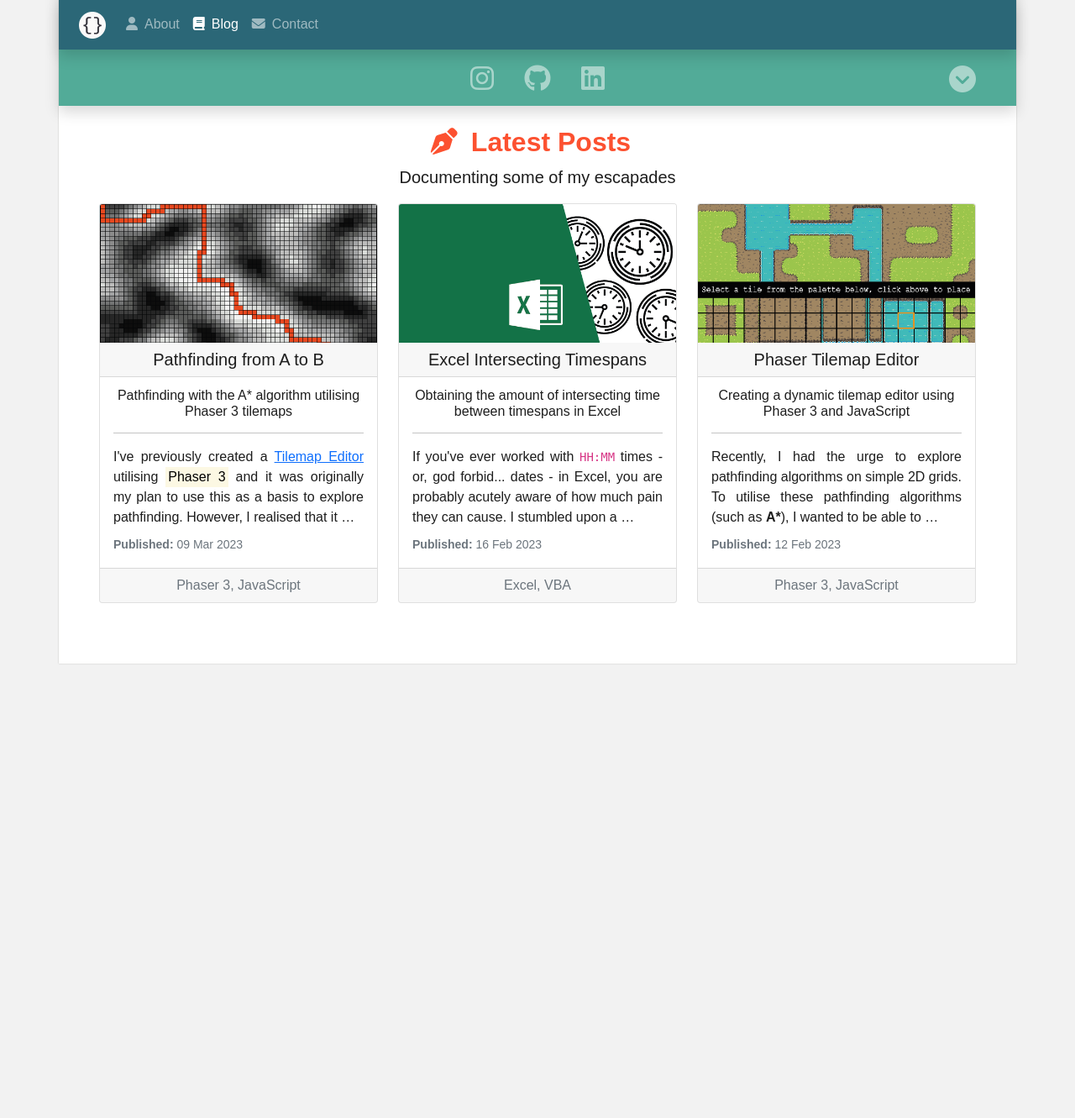
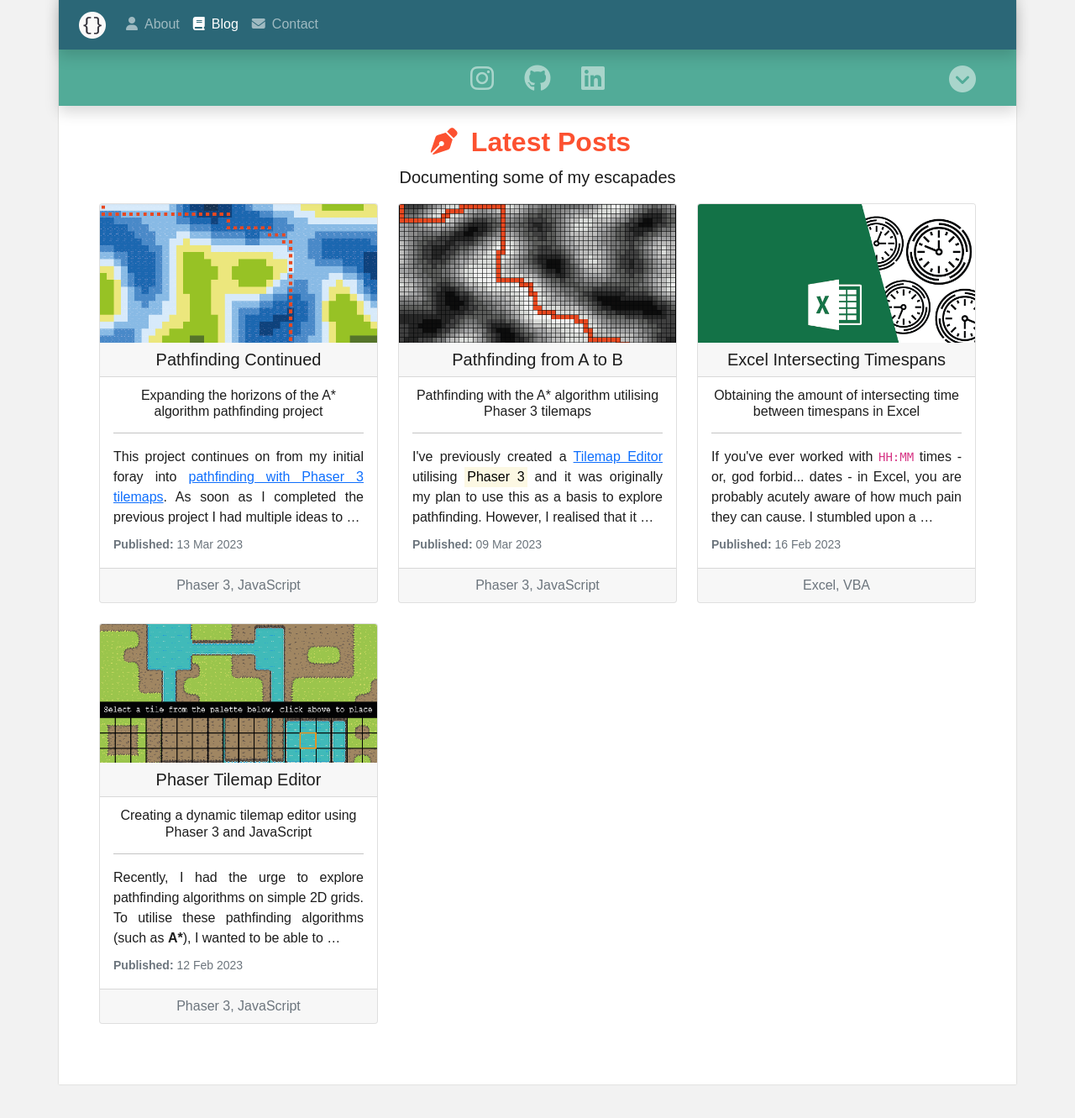
Before and after one commit to onemandan/onemandan.github.io, a Jekyll site: the page built from html/blog.html, in a window 1280 px wide and 1371 px high. Shown: the top 1331 px of the window at 84% size. Built offline with Jekyll 4.4.1, drawn with Linux system fonts in a browser that asks for light colours; some web fonts are replaced.

Commit message:
Added post: Pathfinding Continued
Added a blog post regarding the pathfinding v2 project

```diff
--- /dev/null
+++ b/_posts/2023-03-13-pathfinding-continued.html
@@ -0,0 +1,131 @@
+---
+layout: post
+title: Pathfinding Continued
+description: Expanding the horizons of the A* algorithm pathfinding project
+icon: fa-compass
+tags:
+    - Phaser 3
+    - JavaScript
+---
+
+<p>This project continues on from my initial foray into <a href="/2023/03/09/pathfinding.html">pathfinding with Phaser 3 tilemaps</a>.  As soon as I completed the previous project I had multiple ideas to expand it further, such as allowing diagonal movement through a modified heuristic, making it appear more visually appealing and adding in some <mark>user interaction</mark>.<p>
+
+<div class="alert alert-info" role="alert">
+    <div class="d-flex justify-content-center">
+        <span>
+            <strong>Note:</strong> Access and use the final project <a href="/projects/pathfinding-v2.html">here</a>.  Review the code <a href="https://github.com/onemandan/onemandan.github.io/blob/main//assets/projects/pathfinding-v2/js/pathfinding.js">here</a>.
+        </span>
+    </div>
+</div>
+
+<hr/>
+
+<section>
+    <h4 class="text-center mb-4">A Rook No More</h4>
+
+    <figure class="text-center figure-left">
+        <img class="rounded" src="/assets/images/posts/{{ page.title }}/heuristic.png" alt="heuristic manhattan vs euclidean">
+        <figcaption>Manhattan (red) vs Euclidean (blue)</figcaption>
+    </figure>
+
+    <p>Currently, only adjacent movement to the direct north, east, south and west of nodes is permitted.  A pathfinding algorithm that can move diagonally will produce more efficient paths to traverse, by the simple notion that it can effectively ignore nodes where diagonal movement is favoured.  There is a single main requirement to allow diagonal movement, being the fact that the <code>Neighbour</code> function that returns the direct neighbours of a given node, also needs to return nodes to its north east, south east, south west and north west.  With potentially 8 neighbours being returned from the <code>Neighbour</code> function, diagonal nodes would be getting added to the open list and evaluated.  The <strong>Manhattan</strong> distance could still be used to evaulate the nodes, although this would not be optimal when allowing diagonal movement.  The problem is that a <strong>Euclidean</strong> heuristic wouldn't be admissable (it would over-estimate the cost), as movement between diagonal and adjacent nodes are treated the same, and on a grid (unless it's hexagonal in nature) this isn't true.  To understand more about heuristics, I'd recommend reading <a href="http://theory.stanford.edu/~amitp/GameProgramming/Heuristics.html">this article</a>, as it goes into great detail regarding the topic.  Instead of <strong>Euclidean</strong>, the <strong>Chebyshev</strong> distance can be used, which is: <code>max(x, y)</code>.</p>
+
+    <script src="https://gist.github.com/onemandan/00042133f0b45f59ea11f70f29c5f88d.js"></script>
+
+    <figure class="text-center figure-left">
+        <img class="rounded" src="/assets/images/posts/{{ page.title }}/path-diagonal.png" alt="path with diagonal traversal">
+        <figcaption>A* accounting for diagonal traversal</figcaption>
+    </figure>
+
+    <p>To test the 2 different heuristics and visually see the differences between diagonal and non-diagonal movement, an <code>options</code> parameter was added to the <code>AStar</code> function.  Within the function, if options aren't present, it defaults to allowing diagonal movement and using the <strong>Chebyshev</strong> heuristic (defined by an enum).  The <code>Neighbour</code> function now returns all 8 potential neighbours, which has allowed the A* algorithm to account for diagonal traversal.</p>
+</section>
+
+<hr>
+
+<section>
+    <h4 class="text-center mb-4">Animating the Path</h4>
+
+    <p>At the moment, the user can only press the <code>enter</code> key to regenerate the tilemap and the path.  On top of that, the path is <em>always</em> from the top left corner, to the bottom right corner.  It would be more interesting if the user could interact with the project and choose a path to draw, by clicking the tilemap to provide the end node.</p>
+
+    <figure class="text-center figure-right">
+        <img class="rounded" src="/assets/images/posts/{{ page.title }}/state-machine.png" alt="state machine for path drawing">
+        <figcaption>States for the path being drawn</figcaption>
+    </figure>
+
+    <p>The way I envisioned this to work, is that the initial start position on page load is <em>always</em> the top left corner.  When the user clicks on the tilemap, the path will be drawn, tile by tile, from the start position, to the end position.  Once the end position has been reached, the path will be cleared, tile by tile, from the start position, to the end position, which will then become the new start position. </p>
+
+    <p>To implement this functionality, multiple changes need to be made, including implementing a <code>GameTick</code> function that will be called each game tick.  A simple <strong>state machine</strong> will need to be created, with <code>idle</code>, <code>draw</code> and <code>clear</code> stages.  When the state is <code>idle</code>, nothing occurs.  When the mouse is pressed however, the state is set to <code>draw</code> and within the <code>GameTick</code> function, the path obtained from the A* algorithm is drawn node by node, until the final node is reached.  Once the final node is reached, the path is iterated again, although this time, the tiles are cleared from the tilemap.  Once cleared, the state is set to <code>idle</code> once more, awaiting user input.</p>
+
+    <p>Firstly, the <code>GenerateTilemap</code> function needs to be changed to reinitialise a <code>path</code> object, which will be utilised to store all the required information to draw the path.  The tilemap will also be referenced from within the <code>GameTick</code> function, so it will be lifted to the global scope.</p>
+
+    <script src="https://gist.github.com/onemandan/4ed3427c58c691268e230574eae07abb.js"></script>
+
+    <p>As the path is going to be drawn to the tilemap within the <code>GameTick</code> function, the <code>DrawTilemapPath</code> function can be removed.  The <code>create</code> function needs to be modified to include the event listener for the mouse press, where the <code>_path</code> global variable properties will be set.  Within the <code>pointerdown</code> event listener, the tile position can be obtained from the tilemaps <code>worldToTileX</code> and <code>worldToTileY</code> functions.</p>
+
+    <script src="https://gist.github.com/onemandan/59e2fade950aa59efc5e8006a900f3f8.js"></script>
+
+    <p>Everything is in place to create the <code>GameTick</code> function, and within it, the basic state machine that will both draw and clear the path.  Hopefully, the pseudocode below will explain how to draw the path within the update function and set the new start position:</p>
+
+    <pre>
+if state is idle, do nothing
+    if current_node_index is less than nodes_length
+        if state is draw
+            draw current_node
+
+        if state is clear
+            if current_node_index is nodes_length - 1
+                clear current_node
+            otherwise
+                start_position is current_node_position
+
+        increment current_node_index
+    otherwise
+        current_node_index is 0
+        increment state
+    </pre>
+
+    <script src="https://gist.github.com/onemandan/f4152455de616076749a9e6c53028d7f.js"></script>
+
+    <figure class="text-center figure-right">
+        <img class="rounded" src="/assets/images/posts/{{ page.title }}/path-animated.gif" alt="animated path">
+        <figcaption>Animated path using user input</figcaption>
+    </figure>
+
+    <p>As <code>drawState</code> is an <strong>enum</strong> created with integers, it can simply be incremented once the end of the path nodes has been reached, meaning the state increments from Draw > Clear > Idle.  The drawing of the tile is done by utilising the tilemaps <code>putTileAt</code> function, with the tileset index of the path indicidator (10).  To clear, the <code>putTileAt</code> function is utilised again, although this time with a tileset index of -1.  The path is no longer static! It's animated with the users input. </p>
+</section>
+
+<hr>
+
+<section>
+    <h4 class="text-center mb-4">Finishing Touches</h4>
+
+    <figure class="text-center figure-left">
+        <img class="rounded" src="/assets/images/posts/{{ page.title }}/island-tileset.gif" alt="new tilset">
+        <figcaption>Island tileset</figcaption>
+    </figure>
+
+    <p>I created a new <a href="/assets/projects/pathfinding-v2/resources/tileset.png">tileset</a> to improve the look and feel of the tilemap.  To create islands, indexes 0-5 are water, 6 sand and 7-9 grass.  Currently, all tiles can be explored by the A* algorithm, however, it would be interesting to see the algorithm avoid tiles by making certain indexes untraversable.  This means that there would be potential for there not to be a path available.  To show this visually, the Phaser camera <code>shake</code> function can be utilised.  To make specific nodes unable to be traversed, a new flag needs to be added to the <code>Node</code> class and then if the flag is set (using the weight), the node can be ignored within the A* algorithm main loop.  This could also be applied within the mouse pointer down event listener, so that any '<em>land</em>' tiles cannot be selected.</p>
+
+    <script src="https://gist.github.com/onemandan/1c357283f460db42395e4c2e61ecc81c.js"></script>
+
+    <figure class="text-center figure-right">
+        <img class="rounded" src="/assets/images/posts/{{ page.title }}/tilemap-traversable.gif" alt="tilemap with untraversable nodes">
+        <figcaption>Tilemap with untraversable nodes</figcaption>
+    </figure>
+
+    <p>The A* algorithm now disregards the highest 2 tileset indexes and when clicked, since a path cannot be found, nothing is drawn to the tilemap and the camera shakes.</p>
+
+    <p>The path should be able to traverse the '<em>water</em>' and lower index '<em>land</em>' tileset indexes, although the weight should be <em>felt</em> in some way.  Firstly, the '<em>water</em>' should be favoured and therefore the weight of the remaining tileset indexes should be vastly increased.  Within the <code>GameTick</code> function, depending on the weight of the node, there should be a delay until the next node in the path is drawn, which can be done by having a variable <code>baseTraversalSpeed</code> multiplied against the weight of the node, added to the <code>GameTick</code> functions <code>time</code> parameter, and adding a check to ensure this amount of time has been passed.  Another attribute needs to be added to the <code>Node</code> class, to determine if it has been displayed.  A <strong>ternary</strong> can be used to set the weight of the <code>Node</code> so that if it is not a '<em>water</em>' tileset index, it is multiplied by 10, meaning that overall with these changes, the higher the weight, the longer the time before the next node can be placed, which is greatly increased when on the '<em>land</em>' tileset indexes.</p>
+
+    <script src="https://gist.github.com/onemandan/3707c19e95aa143e461ae28833e89318.js"></script>
+
+    <figure class="text-center">
+        <img class="rounded" src="/assets/images/posts/{{ page.title }}/path-diagonal.gif" alt="diagonal path">
+        <figcaption>Diagonal pathfinding</figcaption>
+    </figure>
+
+    <figure class="text-center">
+        <img class="rounded" src="/assets/images/posts/{{ page.title }}/path-manhattan.gif" alt="manhattan path">
+        <figcaption>Non-diagonal pathfinding</figcaption>
+    </figure>
+</section>
--- a/_sass/components/_main.scss
+++ b/_sass/components/_main.scss
@@ -19,6 +19,10 @@
     border-top: 1px solid $colour-shadow-alpha;
     margin: 1rem 0;
     width: 100%;
+}
+
+.gist {
+    clear: both;
 }
 
 #div-wrapper {
--- a/_sass/device/_media-queries.scss
+++ b/_sass/device/_media-queries.scss
@@ -12,11 +12,13 @@
         float: left;
         margin-right: 1rem;
         margin-bottom: 0;
+        clear: both;
     }
 
     .figure-right {
         float: right;
         margin-left: 1rem;
         margin-bottom: 0;
+        clear: both;
     }
 }
```
Also changed, not shown: assets/images/posts/Pathfinding Continued/1x/path-diagonal.png (added), assets/images/posts/Pathfinding Continued/hero.png (added), assets/images/posts/Pathfinding Continued/heuristic.png (added), assets/images/posts/Pathfinding Continued/path-diagonal.png (added), assets/images/posts/Pathfinding Continued/state-machine.png (added), 5 other files.
